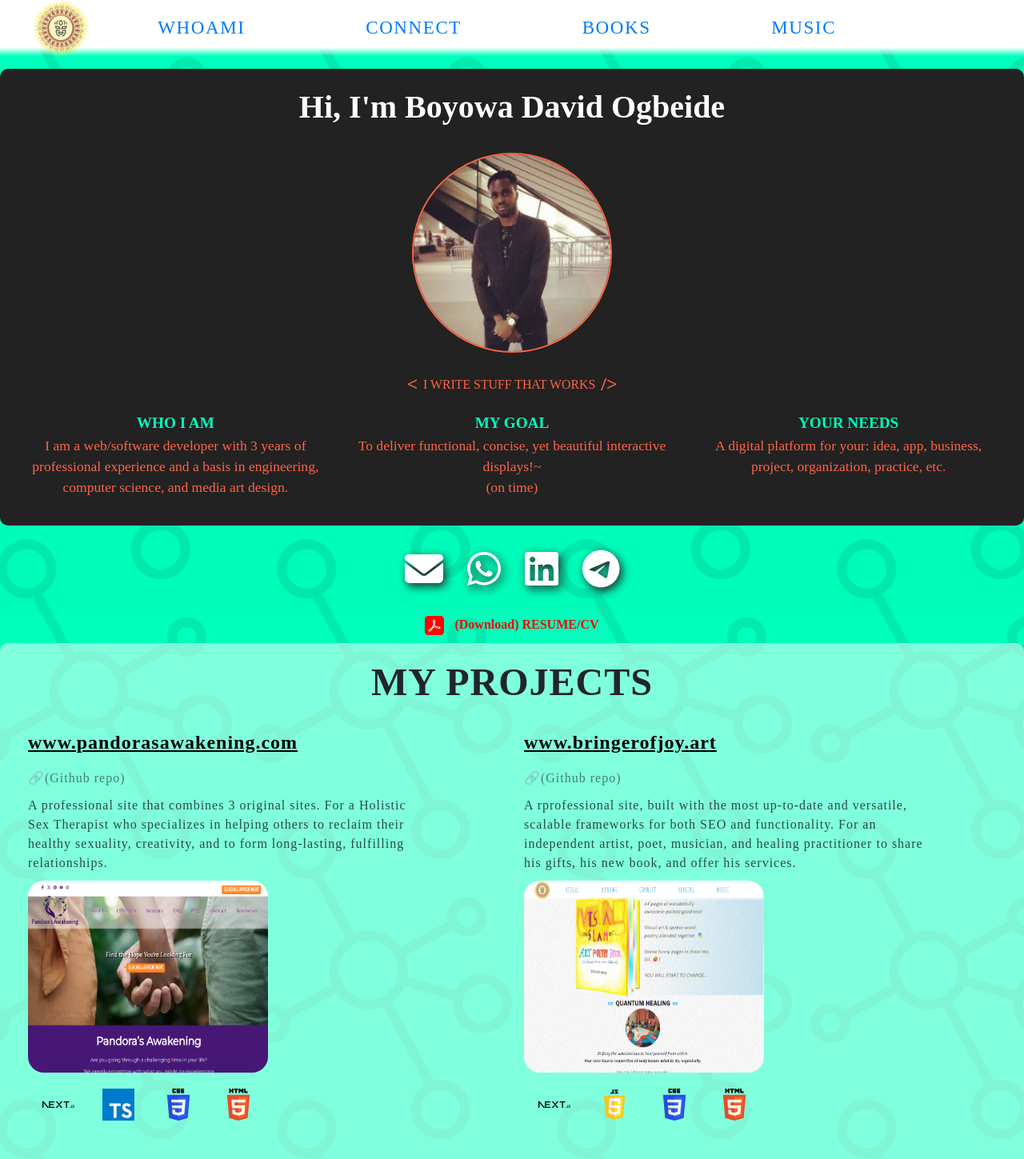
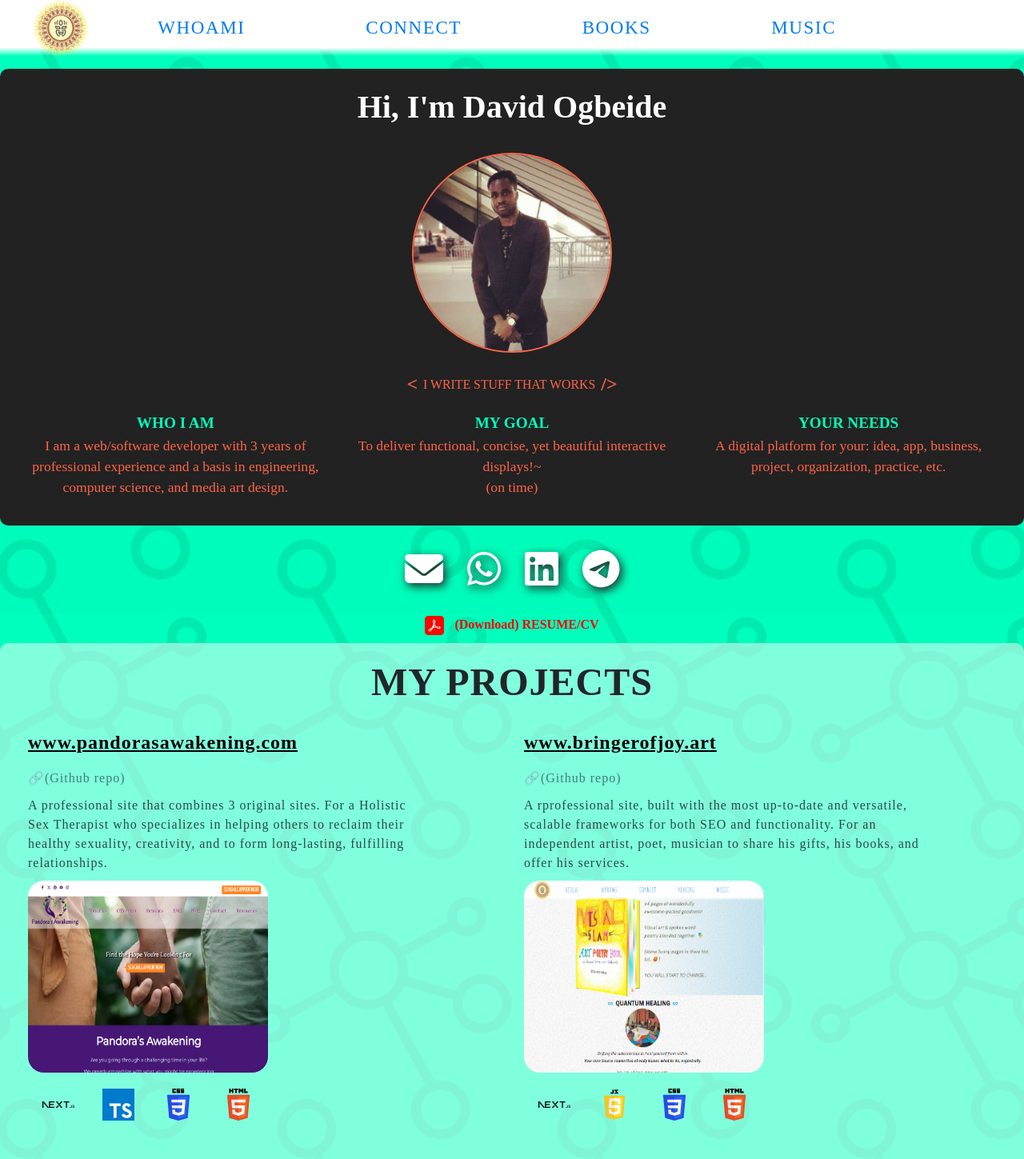
Before and after one commit to dogbeide/bringerofjoyart, a Next.js app: page /web-dev in a window 1280 px wide. Shown: the top 1449 px of the page at 80% size. Built offline with nearby package versions, Linux system fonts and the light colour scheme; a web font is replaced by a local one.

Commit message:
update social icons & remove art navbar, just /web-dev site

```diff
--- a/src/app/layout.tsx
+++ b/src/app/layout.tsx
@@ -1,6 +1,5 @@
 import type { Metadata } from "next";
 import Head from "next/head";
-
 import Nav from './ui/nav'
 import Footer from './ui/footer'
 import "./index.scss";
@@ -39,7 +38,7 @@ export default function RootLayout({
       </Head>
       <body className="">
         {/* <InstallBootstrap /> */}
-        <Nav />
+        {<Nav />}
         <main>
           {children}
         </main>
--- a/src/app/ui/nav.tsx
+++ b/src/app/ui/nav.tsx
@@ -1,11 +1,15 @@
 import Image from "next/image";
+import { headers } from "next/headers";
 import "bootstrap/dist/css/bootstrap.min.css";
 import faviconPNG from '../../../public/images/favicon.png'
 import NavDropdown from "./nav-dropdown";
 
-export default function Nav() {
+export default async function Nav() {
+  const headerList = await headers();
+  const currentPath = headerList.get("x-current-path") || "";
+
   return (
-    <nav className={`navbar navbar-expand-md`}>
+    <nav className={`navbar navbar-expand-md ${currentPath === "/web-dev" ? "hidden" : ""}`}>
       <div className="navbar-brand logo sun-container">
         <a href="/">
           <Image src={faviconPNG} alt="IAMBOYOWA Logo" />
--- a/src/app/web-dev/components/Header.tsx
+++ b/src/app/web-dev/components/Header.tsx
@@ -5,7 +5,7 @@ function Header() {
 
     return (
         <div className="header">
-            <h1 className="header-title">Hi, I&apos;m Boyowa David Ogbeide</h1>
+            <h1 className="header-title">Hi, I&apos;m David Ogbeide</h1>
             <Image
                 id="david-ogbeide"
                 src="/images/davidogbeide_suit.jpg"
--- a/src/app/web-dev/components/Social.tsx
+++ b/src/app/web-dev/components/Social.tsx
@@ -11,21 +11,21 @@ const Social = () => {
         <>
         <div className="social-links">
             <a className="social-icon"
-                href="mailto:iamboyowa@gmail.com"
+                href="mailto:boyowadavid@gmail.com"
                 target="_blank"
             >
                 <FontAwesomeIcon icon={faEnvelope}
                 ></FontAwesomeIcon>
             </a>
             <a className="social-icon"
-                href="https://wa.me/14378782696"
+                href="https://wa.me/14389902781"
                 target="_blank"
             >
                 <FontAwesomeIcon icon={faWhatsapp}
                 ></FontAwesomeIcon>
             </a>
             <a className="social-icon"
-                href="https://www.linkedin.com/in/boyowa-ogbeide-037528a5/"
+                href="https://www.linkedin.com/in/david-boyowa-ogbeide-037528a5/"
                 target="_blank"
             >
                 <FontAwesomeIcon icon={faLinkedin}
--- a/src/app/web-dev/constants/projects.ts
+++ b/src/app/web-dev/constants/projects.ts
@@ -1,7 +1,7 @@
 const projects = [
     {
         id: -5,
-        url: "https://pandoras-awakening.vercel.app/",
+        url: "https://www.pandorasawakening.com/",
         githubUrl: "https://github.com/dogbeide/pandoras-awakening",
         img: '/images/pandoras-awakening.png',
         alt: "pandoras-awakening-combined-site",
@@ -19,13 +19,13 @@ const projects = [
     {
         id: -4,
         url: "https://www.bringerofjoy.art/",
-        githubUrl: "https://github.com/dogbeide/iamboyowa",
+        githubUrl: "https://github.com/dogbeide/bringerofjoyart",
         img: '/images/iamboyowa-art-site.png',
         alt: "bringerofjoy-art-site",
         title: "www.bringerofjoy.art",
         desc: "A rprofessional site, built with the most up-to-date and versatile, \
-                scalable frameworks for both SEO and functionality. For an independent artist, poet, musician, and \
-                healing practitioner to share his gifts, his new book, and offer his services. \
+                scalable frameworks for both SEO and functionality. For an independent artist, poet, musician \
+                to share his gifts, his books, and offer his services. \
                 ",
         techs: [
             'NextJS',
--- a/src/app/web-dev/page.tsx
+++ b/src/app/web-dev/page.tsx
@@ -11,7 +11,7 @@ import './web-dev.css'
 import type { Metadata } from 'next'
 
 export const metadata: Metadata = {
-  title: "Bringer of Joy ~ART 🎭 | HEALING 💚 | MAGIC 🧙🏿‍♂️~",
+  title: "David Ogbeide 🧙🏿‍♂️~",
   description: "Web Development & Software Engineering",
 }
 
```
Also changed, not shown: src/middleware.ts (added, +12 -0 lines).
